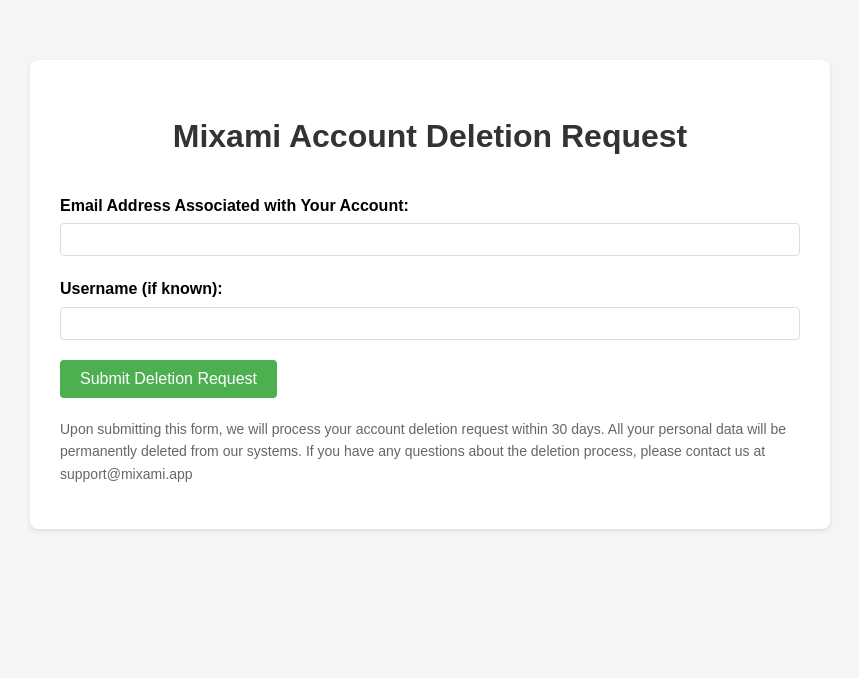
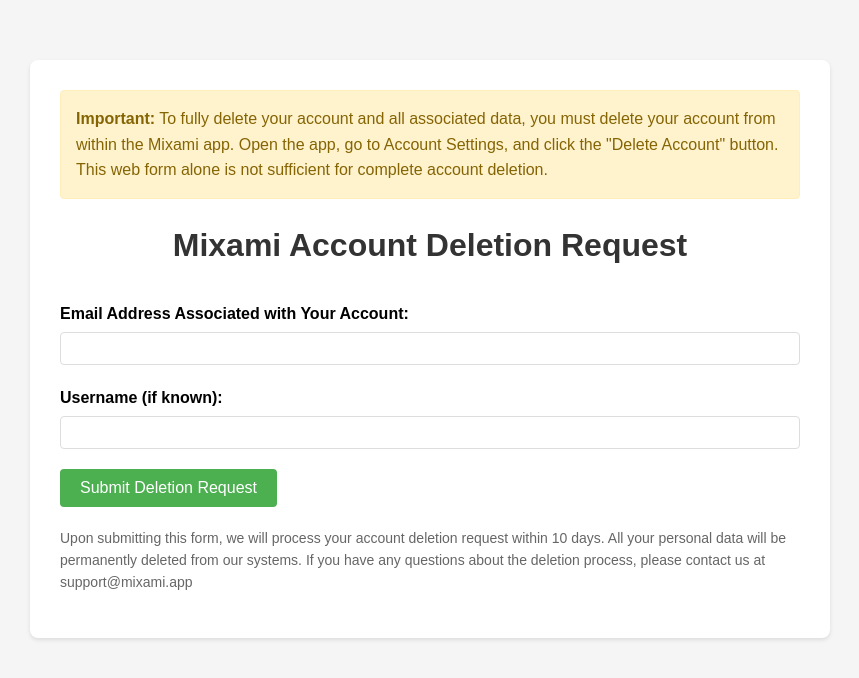
Before and after one commit to OrangeAnalyticsAI/mixami-data-deletion, a plain HTML site: page index.html in a window 1280 px wide. Shown: the whole page, without its empty margins (210-1069 px from the left). Drawn offline with Linux system fonts and the light colour scheme.

Commit message:
Update index.html
Add note about deleting account in the app

```diff
--- a/index.html
+++ b/index.html
@@ -20,6 +20,14 @@
             border-radius: 8px;
             box-shadow: 0 2px 4px rgba(0,0,0,0.1);
             margin-top: 40px;
+        }
+        .important-notice {
+            background-color: #fff3cd;
+            border: 1px solid #ffeeba;
+            color: #856404;
+            padding: 15px;
+            border-radius: 4px;
+            margin-bottom: 20px;
         }
         h1 {
             color: #333;
@@ -62,6 +70,10 @@
 </head>
 <body>
     <div class="container">
+        <div class="important-notice">
+            <strong>Important:</strong> To fully delete your account and all associated data, you must delete your account from within the Mixami app. Open the app, go to Account Settings, and click the "Delete Account" button. This web form alone is not sufficient for complete account deletion.
+        </div>
+
         <h1>Mixami Account Deletion Request</h1>
 
         <form id="deletionForm" onsubmit="submitForm(event)">
@@ -79,7 +91,7 @@
         </form>
 
         <p class="info-text">
-            Upon submitting this form, we will process your account deletion request within 30 days.
+            Upon submitting this form, we will process your account deletion request within 10 days.
             All your personal data will be permanently deleted from our systems.
             If you have any questions about the deletion process, please contact us at support@mixami.app
         </p>
```
